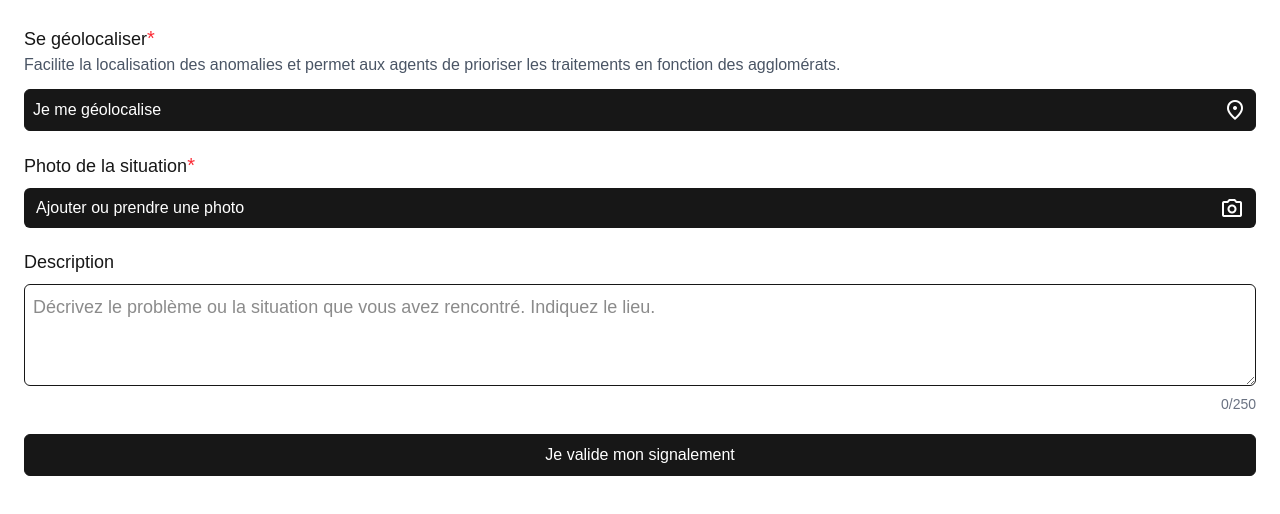
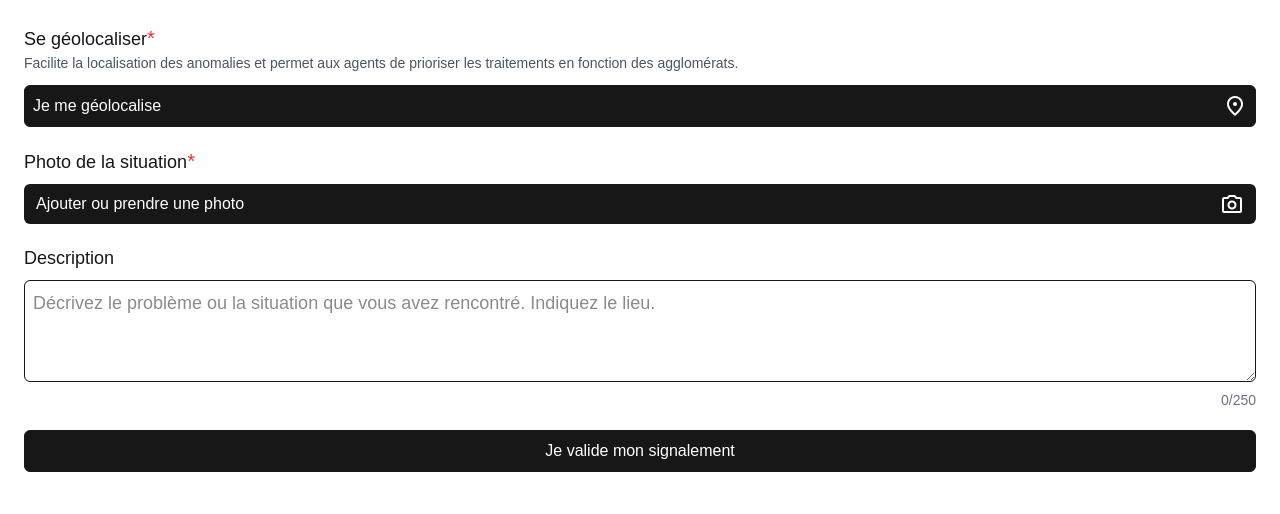
Before and after one commit to DJKFifou/FixMyStreet, a Next.js app: page / in a window 1280 px wide. Shown: the top 514 px of the page. Built offline with nearby package versions, Linux system fonts and the light colour scheme; no server answers.

Commit message:
feat: adjust paragraph font-size

```diff
--- a/components/form/locationButton.tsx
+++ b/components/form/locationButton.tsx
@@ -81,7 +81,7 @@
           {texts.title}
           <MandatoryAsterisk />
         </span>
-        <p className="text-gray-600">{texts.description}</p>
+        <p className="text-sm text-gray-600">{texts.description}</p>
       </div>
       <PrimaryButton
         type="button"
```
